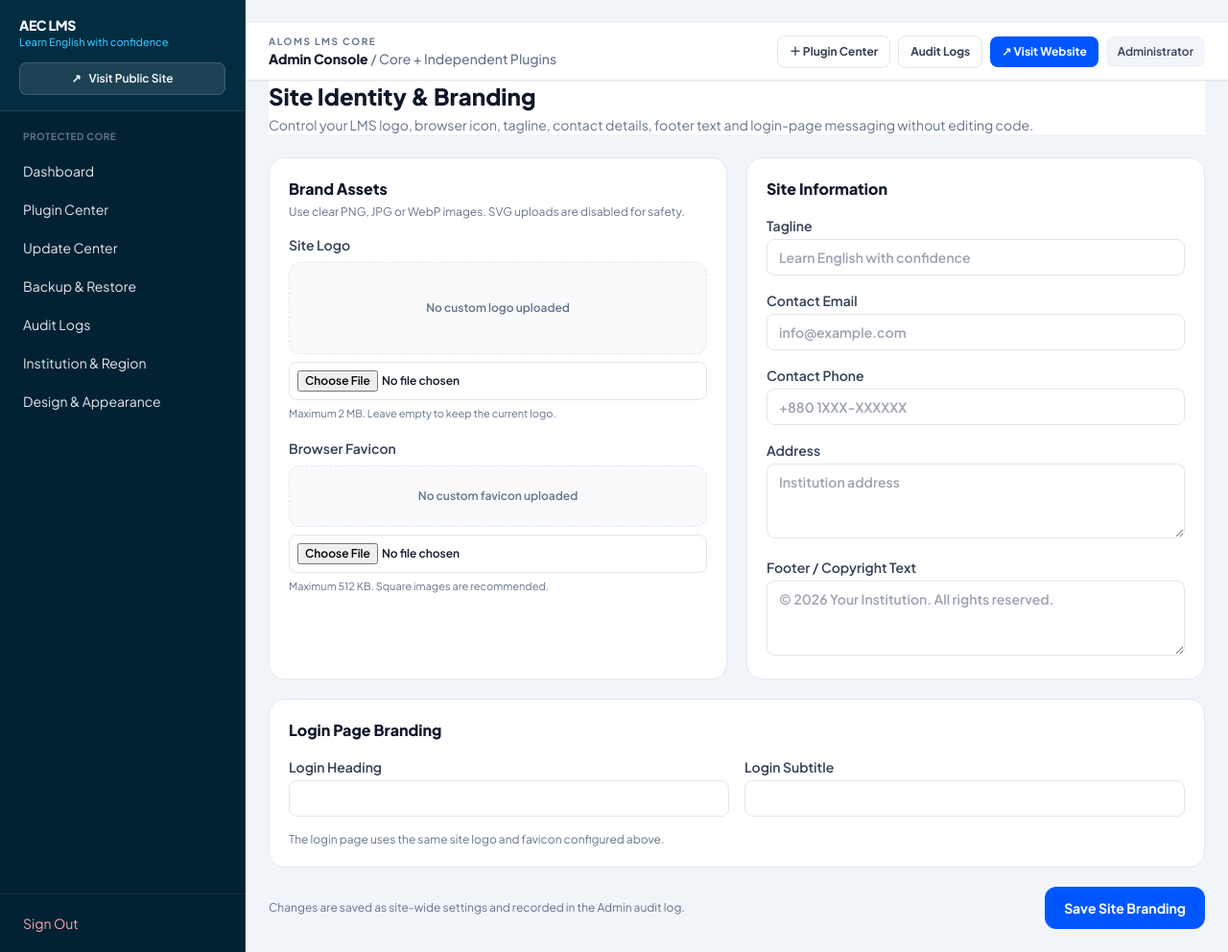
After one commit to aec-lms/alom-s-english-center-lms-laravel, a Laravel app: template laravel/resources/views/admin/site-identity/index.blade.php in a window 1280 px wide. The commit adds this page. Shown: the whole page at 96% size. Run offline with Laravel 12, Linux system fonts and the light colour scheme; the template is opened without the code that fills it, so the values that code supplies are empty; some libraries are stand-ins or nearby versions.

Commit message:
Add Site Identity and Branding Customizer (#48)
* Port site identity branding feature onto current mainline

* Port site identity branding feature onto current mainline

* Port site identity branding feature onto current mainline

* Port site identity branding feature onto current mainline

* Port site identity branding feature onto current mainline

* Port site identity branding feature onto current mainline

* Port site identity branding feature onto current mainline

* Port site identity branding feature onto current mainline

* Provide persisted site identity to admin and public views

* Register protected site identity settings routes on current mainline

* Apply custom brand assets in Admin shell while preserving role editor navigation

```diff
--- /dev/null
+++ b/laravel/app/Core/Appearance/SiteIdentityManager.php
@@ -0,0 +1,54 @@
+<?php
+
+declare(strict_types=1);
+
+namespace App\Core\Appearance;
+
+use App\Models\SystemSetting;
+use Illuminate\Support\Facades\Schema;
+
+final class SiteIdentityManager
+{
+    private const DEFAULTS = [
+        'tagline' => 'Learn English with confidence',
+        'footer_text' => '',
+        'contact_email' => '',
+        'contact_phone' => '',
+        'address' => '',
+        'login_title' => 'Welcome Back!',
+        'login_message' => 'Please sign in to continue',
+        'logo_path' => '',
+        'favicon_path' => '',
+    ];
+
+    public function values(): array
+    {
+        $values = self::DEFAULTS;
+        if (Schema::hasTable('system_settings')) {
+            $stored = SystemSetting::query()
+                ->whereIn('key', array_map(static fn (string $key): string => 'branding.' . $key, array_keys(self::DEFAULTS)))
+                ->pluck('value', 'key');
+
+            foreach (self::DEFAULTS as $key => $default) {
+                $value = $stored->get('branding.' . $key);
+                if (is_string($value)) {
+                    $values[$key] = $value;
+                }
+            }
+        }
+
+        $values['logo_url'] = $this->publicUrl($values['logo_path']);
+        $values['favicon_url'] = $this->publicUrl($values['favicon_path']);
+
+        return $values;
+    }
+
+    private function publicUrl(string $path): ?string
+    {
+        if ($path === '' || !preg_match('~^/uploads/site-branding/[A-Za-z0-9._-]+$~', $path)) {
+            return null;
+        }
+
+        return asset(ltrim($path, '/'));
+    }
+}
--- a/laravel/app/Providers/AppServiceProvider.php
+++ b/laravel/app/Providers/AppServiceProvider.php
@@ -28,6 +28,15 @@ class AppServiceProvider extends ServiceProvider
             } catch (\Throwable $exception) {
                 report_if(app()->environment('production'), $exception);
                 $view->with('pluginAdminMenu', []);
+            }
+        });
+
+        View::composer(['layouts.admin', 'layouts.app', 'public.partials.navbar', 'public.partials.footer', 'auth.login'], function ($view): void {
+            try {
+                $view->with('siteIdentity', app(\App\Core\Appearance\SiteIdentityManager::class)->values());
+            } catch (\Throwable $exception) {
+                report_if(app()->environment('production'), $exception);
+                $view->with('siteIdentity', []);
             }
         });
 
--- /dev/null
+++ b/laravel/resources/views/admin/site-identity/index.blade.php
@@ -0,0 +1,89 @@
+@extends('layouts.admin')
+@section('title', 'Site Identity & Branding — AEC LMS')
+@section('content')
+<div class="mx-auto max-w-5xl space-y-6">
+    <header>
+        <h1 class="text-2xl font-extrabold text-slate-900">Site Identity &amp; Branding</h1>
+        <p class="mt-1 text-sm text-slate-500">Control your LMS logo, browser icon, tagline, contact details, footer text and login-page messaging without editing code.</p>
+    </header>
+
+    <form method="POST" action="{{ route('admin.site-identity.update') }}" enctype="multipart/form-data" class="space-y-5">
+        @csrf
+        <section class="grid gap-5 md:grid-cols-2">
+            <div class="rounded-2xl border border-slate-200 bg-white p-5 space-y-4">
+                <div>
+                    <h2 class="font-extrabold text-slate-900">Brand Assets</h2>
+                    <p class="mt-1 text-xs text-slate-500">Use clear PNG, JPG or WebP images. SVG uploads are disabled for safety.</p>
+                </div>
+                <label class="block text-sm font-semibold text-slate-700">Site Logo
+                    @if ($identity['logo_url'])
+                        <span class="mt-2 flex h-24 items-center justify-center rounded-xl border border-slate-200 bg-slate-50 p-3">
+                            <img src="{{ $identity['logo_url'] }}" alt="Current site logo" class="max-h-16 max-w-full object-contain">
+                        </span>
+                    @else
+                        <span class="mt-2 flex h-24 items-center justify-center rounded-xl border border-dashed border-slate-300 bg-slate-50 text-xs text-slate-400">No custom logo uploaded</span>
+                    @endif
+                    <input type="file" name="logo" accept="image/png,image/jpeg,image/webp" class="mt-2 block w-full rounded-lg border border-slate-300 p-2 text-xs">
+                    <span class="mt-1 block text-[11px] font-normal text-slate-500">Maximum 2 MB. Leave empty to keep the current logo.</span>
+                    @error('logo')<span class="text-xs text-rose-600">{{ $message }}</span>@enderror
+                </label>
+                @if ($identity['logo_path'])
+                    <label class="flex items-center gap-2 text-xs text-rose-700"><input type="checkbox" name="remove_logo" value="1"> Remove current logo</label>
+                @endif
+                <label class="block text-sm font-semibold text-slate-700">Browser Favicon
+                    @if ($identity['favicon_url'])
+                        <span class="mt-2 flex h-16 items-center justify-center rounded-xl border border-slate-200 bg-slate-50 p-2">
+                            <img src="{{ $identity['favicon_url'] }}" alt="Current favicon" class="h-10 w-10 object-contain">
+                        </span>
+                    @else
+                        <span class="mt-2 flex h-16 items-center justify-center rounded-xl border border-dashed border-slate-300 bg-slate-50 text-xs text-slate-400">No custom favicon uploaded</span>
+                    @endif
+                    <input type="file" name="favicon" accept="image/png,image/jpeg,image/webp" class="mt-2 block w-full rounded-lg border border-slate-300 p-2 text-xs">
+                    <span class="mt-1 block text-[11px] font-normal text-slate-500">Maximum 512 KB. Square images are recommended.</span>
+                    @error('favicon')<span class="text-xs text-rose-600">{{ $message }}</span>@enderror
+                </label>
+                @if ($identity['favicon_path'])
+                    <label class="flex items-center gap-2 text-xs text-rose-700"><input type="checkbox" name="remove_favicon" value="1"> Remove current favicon</label>
+                @endif
+            </div>
+
+            <div class="rounded-2xl border border-slate-200 bg-white p-5 space-y-4">
+                <h2 class="font-extrabold text-slate-900">Site Information</h2>
+                <label class="block text-sm font-semibold text-slate-700">Tagline
+                    <input name="tagline" maxlength="180" value="{{ old('tagline', $identity['tagline']) }}" placeholder="Learn English with confidence" class="mt-1 w-full rounded-lg border border-slate-300 px-3 py-2 text-sm">
+                </label>
+                <label class="block text-sm font-semibold text-slate-700">Contact Email
+                    <input type="email" name="contact_email" maxlength="180" value="{{ old('contact_email', $identity['contact_email']) }}" placeholder="info@example.com" class="mt-1 w-full rounded-lg border border-slate-300 px-3 py-2 text-sm">
+                </label>
+                <label class="block text-sm font-semibold text-slate-700">Contact Phone
+                    <input name="contact_phone" maxlength="40" value="{{ old('contact_phone', $identity['contact_phone']) }}" placeholder="+880 1XXX-XXXXXX" class="mt-1 w-full rounded-lg border border-slate-300 px-3 py-2 text-sm">
+                </label>
+                <label class="block text-sm font-semibold text-slate-700">Address
+                    <textarea name="address" rows="3" maxlength="255" placeholder="Institution address" class="mt-1 w-full rounded-lg border border-slate-300 px-3 py-2 text-sm">{{ old('address', $identity['address']) }}</textarea>
+                </label>
+                <label class="block text-sm font-semibold text-slate-700">Footer / Copyright Text
+                    <textarea name="footer_text" rows="3" maxlength="1000" placeholder="© {{ date('Y') }} Your Institution. All rights reserved." class="mt-1 w-full rounded-lg border border-slate-300 px-3 py-2 text-sm">{{ old('footer_text', $identity['footer_text']) }}</textarea>
+                </label>
+            </div>
+        </section>
+
+        <section class="rounded-2xl border border-slate-200 bg-white p-5 space-y-4">
+            <h2 class="font-extrabold text-slate-900">Login Page Branding</h2>
+            <div class="grid gap-4 md:grid-cols-2">
+                <label class="block text-sm font-semibold text-slate-700">Login Heading
+                    <input name="login_title" required maxlength="120" value="{{ old('login_title', $identity['login_title']) }}" class="mt-1 w-full rounded-lg border border-slate-300 px-3 py-2 text-sm">
+                </label>
+                <label class="block text-sm font-semibold text-slate-700">Login Subtitle
+                    <input name="login_message" maxlength="300" value="{{ old('login_message', $identity['login_message']) }}" class="mt-1 w-full rounded-lg border border-slate-300 px-3 py-2 text-sm">
+                </label>
+            </div>
+            <p class="text-xs text-slate-500">The login page uses the same site logo and favicon configured above.</p>
+        </section>
+
+        <div class="flex flex-wrap items-center justify-between gap-3">
+            <p class="text-xs text-slate-500">Changes are saved as site-wide settings and recorded in the Admin audit log.</p>
+            <button type="submit" class="rounded-xl bg-blue-600 px-5 py-3 text-sm font-bold text-white">Save Site Branding</button>
+        </div>
+    </form>
+</div>
+@endsection
--- a/laravel/resources/views/layouts/admin.blade.php
+++ b/laravel/resources/views/layouts/admin.blade.php
@@ -6,6 +6,7 @@
     <meta name="viewport" content="width=device-width, initial-scale=1">
     <meta name="csrf-token" content="{{ csrf_token() }}">
     <title>@yield('title', 'Panel — ' . config('app.name'))</title>
+    @if (!empty($siteIdentity['favicon_url']))<link rel="icon" href="{{ $siteIdentity['favicon_url'] }}">@endif
     @inject('themeManager', 'App\\Core\\Appearance\\ThemeManager')
     <style>
         :root { {!! $themeManager->cssVariables() !!} }
@@ -45,8 +46,15 @@
 <div class="min-h-screen flex">
     <aside id="admin-sidebar" class="fixed inset-y-0 left-0 z-40 w-64 text-slate-200 flex flex-col shrink-0 border-r border-white/10 -translate-x-full transition-transform duration-200 shadow-2xl lg:static lg:translate-x-0 lg:shadow-none">
         <div class="px-5 py-4 border-b border-white/10">
-            <div class="text-sm font-extrabold tracking-tight text-white">{{ config('app.name') }} Core</div>
-            <div class="text-[11px] text-[#38BDF8] font-medium">Core + Independent Plugins</div>
+            <div class="flex items-center gap-2">
+                @if (!empty($siteIdentity['logo_url']))
+                    <img src="{{ $siteIdentity['logo_url'] }}" alt="{{ config('app.name') }} logo" class="h-9 max-w-28 object-contain">
+                @endif
+                <div>
+                    <div class="text-sm font-extrabold tracking-tight text-white">{{ config('app.name') }}</div>
+                    <div class="text-[11px] text-[#38BDF8] font-medium">{{ $siteIdentity['tagline'] ?? 'Core + Independent Plugins' }}</div>
+                </div>
+            </div>
             <a href="{{ route('home') }}" target="_blank" rel="noopener noreferrer"
                class="mt-3 flex items-center justify-center gap-2 rounded-lg border border-white/15 bg-white/10 px-3 py-2 text-xs font-semibold text-white hover:bg-white/15 transition-colors"
                aria-label="Visit public website (opens in a new tab)">
@@ -66,6 +74,9 @@
             <a href="{{ route('admin.backups.index') }}" class="block px-3 py-2 rounded-lg hover:bg-white/10 transition-colors">Backup & Restore</a>
             <a href="{{ route('admin.audit.index') }}" class="block px-3 py-2 rounded-lg hover:bg-white/10 transition-colors">Audit Logs</a>
             <a href="{{ route('admin.institution-settings.edit') }}" class="block px-3 py-2 rounded-lg hover:bg-white/10 transition-colors">Institution &amp; Region</a>
+            @can('core.settings.manage')
+                <a href="{{ route('admin.site-identity.edit') }}" class="block px-3 py-2 rounded-lg hover:bg-white/10 transition-colors">Site Identity &amp; Branding</a>
+            @endcan
             <a href="{{ route('admin.appearance.index') }}" class="block px-3 py-2 rounded-lg hover:bg-white/10 transition-colors">Design &amp; Appearance</a>
             @can('core.settings.manage')
                 <a href="{{ route('admin.menu-editor.index') }}" class="block px-3 py-2 rounded-lg hover:bg-white/10 transition-colors">Admin Menu Editor</a>
--- a/laravel/resources/views/layouts/app.blade.php
+++ b/laravel/resources/views/layouts/app.blade.php
@@ -1,9 +1,10 @@
 <!doctype html>
-<html lang="en">
+<html lang="{{ str_replace('_', '-', app()->getLocale()) }}">
 <head>
     <meta charset="utf-8">
     <meta name="viewport" content="width=device-width, initial-scale=1">
     <meta name="csrf-token" content="{{ csrf_token() }}">
+    @if (!empty($siteIdentity['favicon_url']))<link rel="icon" href="{{ $siteIdentity['favicon_url'] }}">@endif
     @inject('pluginManager', 'App\Core\Plugins\PluginManager')
     @php
         $seoEnabled = $pluginManager->isEnabled('seo-manager');
--- a/laravel/routes/web.php
+++ b/laravel/routes/web.php
@@ -3,6 +3,7 @@
 declare(strict_types=1);
 
 use App\Http\Controllers\Admin\AppearanceController;
+use App\Http\Controllers\Admin\SiteIdentityController;
 use App\Http\Controllers\Admin\AuditLogController;
 use App\Http\Controllers\Admin\BackupController;
 use App\Http\Controllers\Admin\DashboardController;
@@ -127,6 +128,11 @@ Route::middleware('installed')->group(function (): void {
             Route::post('/', [InstitutionSettingsController::class, 'update'])->name('update');
         });
 
+        Route::prefix('site-identity')->name('site-identity.')->middleware('permission:core.settings.manage')->group(function (): void {
+            Route::get('/', [SiteIdentityController::class, 'edit'])->name('edit');
+            Route::post('/', [SiteIdentityController::class, 'update'])->name('update');
+        });
+
         Route::prefix('appearance')->name('appearance.')->middleware('permission:core.settings.manage')->group(function (): void {
             Route::get('/', [AppearanceController::class, 'index'])->name('index');
             Route::post('/', [AppearanceController::class, 'update'])->name('update');
```
Also changed, not shown: laravel/app/Http/Controllers/Admin/SiteIdentityController.php (added, +138 -0 lines), laravel/resources/views/auth/login.blade.php (+10 -8 lines), laravel/resources/views/public/partials/footer.blade.php (+9 -5 lines), laravel/resources/views/public/partials/navbar.blade.php (+7 -3 lines), laravel/tests/Feature/SiteIdentityBrandingTest.php (added, +137 -0 lines).
